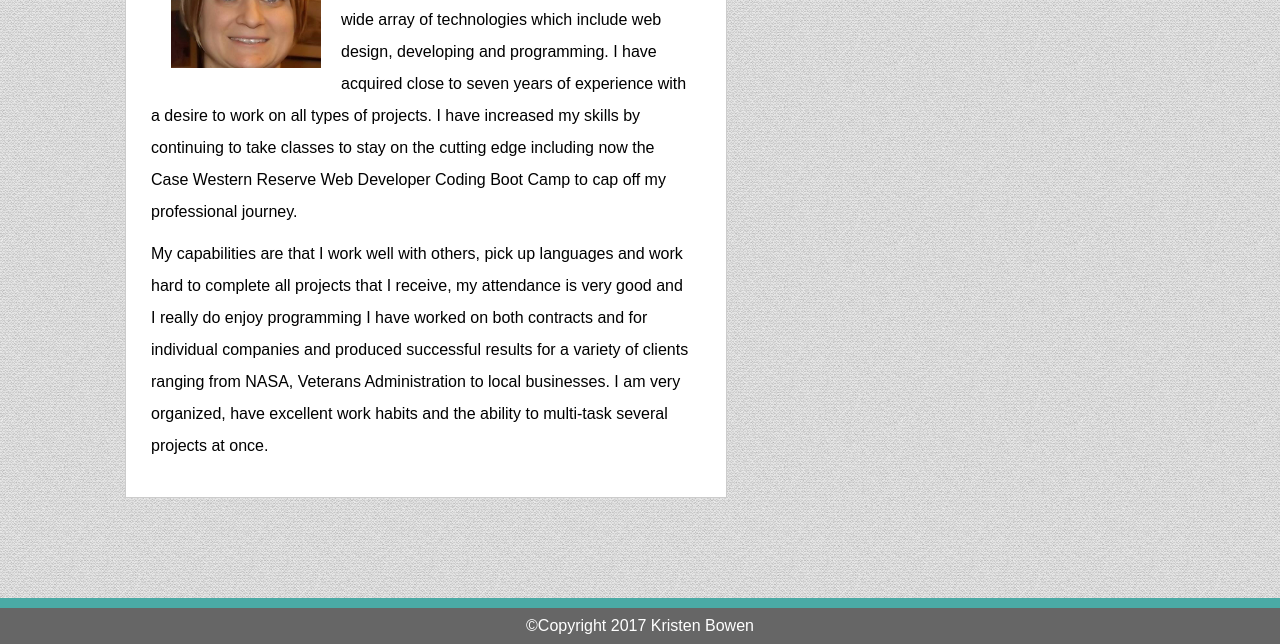
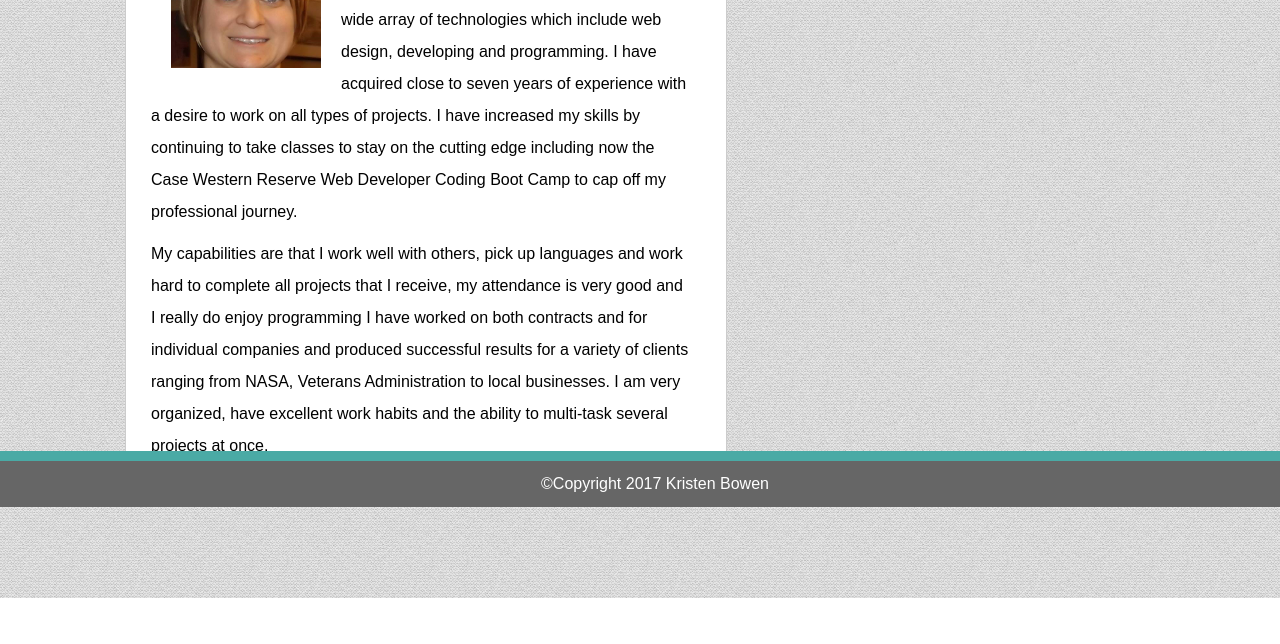
Before and after one commit to Kbowen200247/Basic-Portfolio, a plain HTML site: page index.html in a window 1280 px wide. Shown: the part 293-937 px from the top of the page. After the commit the page ends 891 px from the top, so only its background shows below. Drawn offline with Linux system fonts and the light colour scheme.

Commit message:
edited to add the link and fix the footer

```diff
--- a/assets/css/style.css
+++ b/assets/css/style.css
@@ -1,7 +1,12 @@
+html {
+	position: relative;
+	min-height: 100%;
+}
 
 body {
 	background-image: url("../../assets/images/binding_light.png");
 	font-family: "Arial", "Helvetica Neue", Helvetica, sans-serif;
+    margin: 0 0 125px;
 }
 
 header {
@@ -21,6 +26,8 @@ h1 {
 	float: left;
 	margin-left: 125px;
 }
+
+
 
 ul {
     position: absolute;
@@ -152,11 +159,18 @@ h3 {
     margin: 20px 0 20px 0;
 }
 
-.footer {
-	color: #ffffff;
-	background-color: #666666;
+footer {
     border-top: 10px solid #4aaaa5;
-	padding: 10px 15px;
-	text-align: center;
-	clear: both;
+    position: fixed;
+    background-color: #666666;
+    color: #ffffff;
+    text-align: center;
+    left: 0;
+    bottom: 0;
+    width: 100%;
+    clear: both;
+    padding: 15px;
+/*
+    height: 50px;
+	*/
 }
--- a/index.html
+++ b/index.html
@@ -9,7 +9,6 @@
 <body>
 	<header>
 		<h1>Kristen Bowen</h1>
-	</header>
 			<ul>
 				<li>
 					<a href="index.html">About</a>
@@ -21,6 +20,7 @@
 					<a href="contact.html">Contact</a>
 				</li>
 			</ul>
+	</header>
 	<div>
 		<section class="main clearfix">
 			<h2>About Me</h2>
@@ -41,13 +41,13 @@
 					<a href="https://www.linkedin.com/in/kristen-bowen-0655a554/" target="_blank"><img class="icon-image" src="assets/images/linkedin_square_color.png" alt="linkedin"></a>
 				</li>
 				<li>
-					<a href="#"><img class="icon-image" src="assets/images/stackoverflow128.png" alt="stackoverflow"></a>
+					<a href="http://stackoverflow.com/" target="_blank"><img class="icon-image" src="assets/images/stackoverflow128.png" alt="stackoverflow"></a>
 				</li>
 			</ol>
 		</section>
 	</div>
 
-	<footer class="footer">
+	<footer>
 		<p>&copy;Copyright 2017 Kristen Bowen</p>
 	</footer>
 
```
Also changed, not shown: contact.html (+2 -2 lines), portfolio.html (+2 -2 lines). Lines whose indentation alone changed are shown as unchanged.
